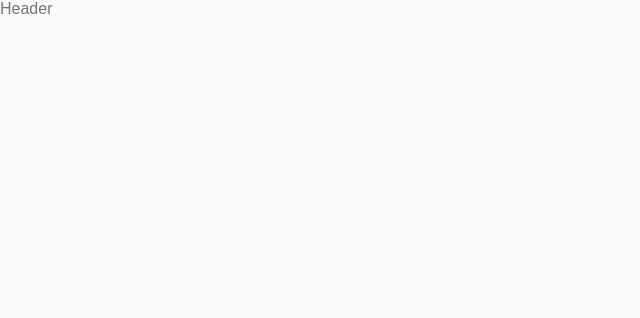
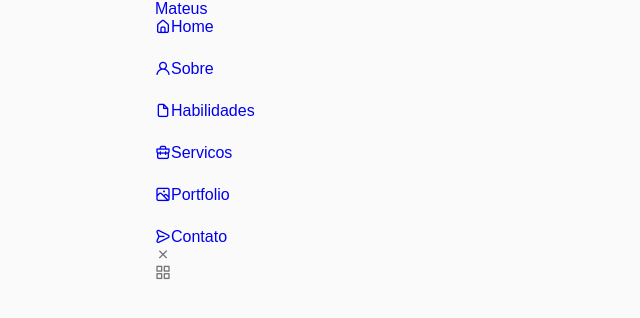
Before and after one commit to Mateusbrbza/personal-portfolio, a React (Create React App) app: page / in a window 1280 px wide. Shown: the top 318 px of the page, without its empty margins (0-640 px from the left). Built offline with nearby package versions, Linux system fonts and the light colour scheme.

Commit message:
beginning header component

```diff
--- a/src/components/header/Header.jsx
+++ b/src/components/header/Header.jsx
@@ -1,8 +1,65 @@
-import React from 'react'
+import React from 'react';
+import "./Header.css";
 
 const Header = () => {
   return (
-    <div>Header</div>
+    <header className="header">
+        <nav className="nav container">
+            <a href="index.html" className="nav__logo">Mateus</a>
+
+            <div className="nav__menu">
+                <ul className="nav__list grid">
+                    <li className="nav__item">
+                        <a href="#home" className="nav__link">
+                            <i className="uil uil-estate nav__icon"></i>
+                            Home
+                        </a>
+                    </li>
+
+                    <li className="nav__item">
+                        <a href="#about" className="nav__link">
+                            <i className="uil uil-user nav__icon"></i>
+                            Sobre
+                        </a>
+                    </li>
+
+                    <li className="nav__item">
+                        <a href="#skills" className="nav__link">
+                            <i className="uil uil-file nav__icon"></i>
+                            Habilidades
+                        </a>
+                    </li>
+
+                    <li className="nav__item">
+                        <a href="#services" className="nav__link">
+                            <i className="uil uil-briefcase nav__icon"></i>
+                            Servicos
+                        </a>
+                    </li>
+
+                    <li className="nav__item">
+                        <a href="#portfolio" className="nav__link">
+                            <i className="uil uil-scenery nav__icon"></i>
+                            Portfolio
+                        </a>
+                    </li>
+
+                    <li className="nav__item">
+                        <a href="#contact" className="nav__link">
+                            <i className="uil uil-message nav__icon"></i>
+                            Contato
+                        </a>
+                    </li>
+                </ul>
+
+                <i class="uil uil-times nav__close" ></i>
+            </div>
+
+            <div className="nav__toggle">
+                <i class="uil uil-apps"></i>
+            </div>
+        </nav>
+    </header>
   )
 }
 
```
